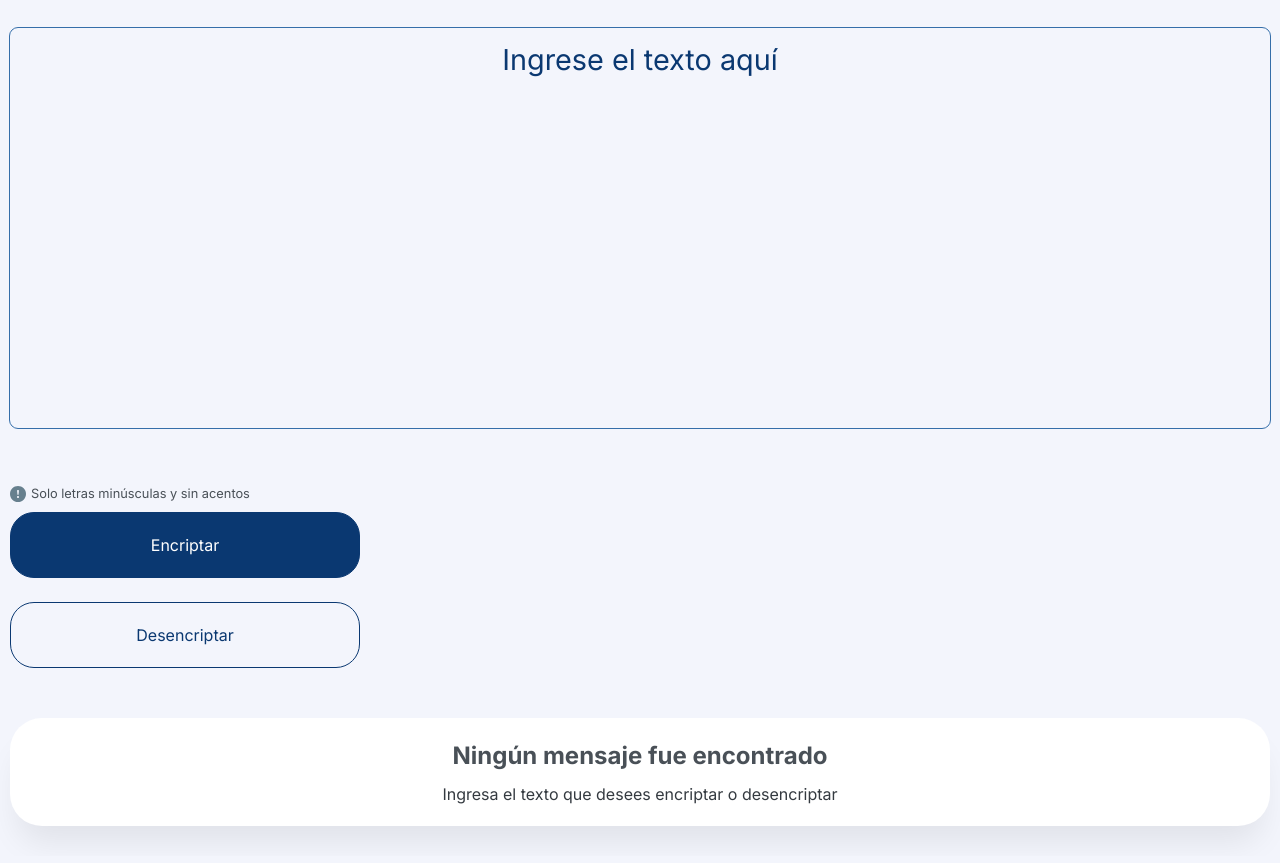
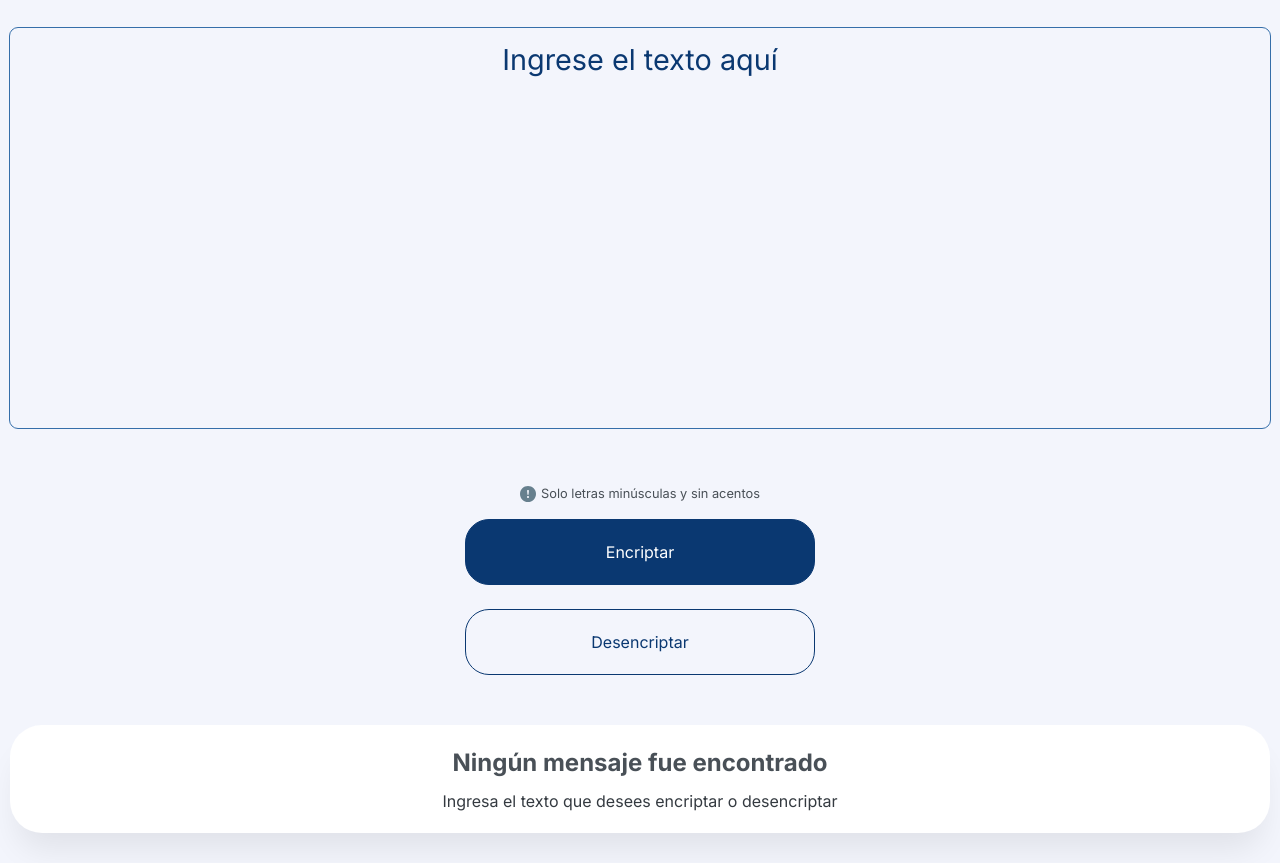
Before and after one commit to Kyokox1/encriptador_alura_challenge, a website with bundled scripts: page index.html in a window 1280 px wide. Shown: the part 82-945 px from the top of the page. Built offline with nearby package versions, Linux system fonts and the light colour scheme.

Commit message:
Add responsive styles for tablet

```diff
--- a/index.html
+++ b/index.html
@@ -14,6 +14,8 @@
 		<link rel="stylesheet" href="./styles/reset.css" />
 		<link rel="stylesheet" href="./styles/theme.css" />
 		<link rel="stylesheet" href="./styles/mobile.css" />
+		<link rel="stylesheet" href="./styles/tablet.css" />
+		<link rel="stylesheet" href="./styles/desktop.css" />
 	</head>
 	<body>
 		<!-- ? header -->
@@ -64,12 +66,14 @@
 
 					Solo letras minúsculas y sin acentos
 				</p>
+				<div>
 					<button id="encrypt-button" class="buttons buttons-blue">
 						Encriptar
 					</button>
 					<button id="decrypt-button" class="buttons">
 						Desencriptar
 					</button>
+				</div>
 			</section>
 			<!-- ? output text -->
 			<section id="output-container" class="output__container">
--- a/styles/mobile.css
+++ b/styles/mobile.css
@@ -35,9 +35,10 @@ main {
 }
 
 /** buttons section */
-.buttons__container {
+.buttons__container > div {
 	display: flex;
 	flex-direction: column;
+	align-items: center;
 	gap: 24px;
 }
 
@@ -45,7 +46,7 @@ main {
 	display: flex;
 	align-items: center;
 	gap: 5px;
-	margin-bottom: -15px;
+	margin-bottom: 16px;
 	font-size: 0.8rem;
 	color: var(--gray-400);
 }
@@ -89,6 +90,7 @@ main {
 .output__container__div {
 	display: flex;
 	flex-direction: column;
+	align-items: center;
 	gap: 8px;
 }
 
@@ -99,6 +101,7 @@ main {
 }
 
 #result-message {
+	width: 100%;
 	max-height: 80vh;
 	overflow: auto;
 	font-size: 1.7rem;
@@ -127,3 +130,9 @@ main {
 	opacity: 0;
 	transition: 0.5s all ease;
 }
+
+@media (min-width: 425px) {
+	.buttons__container__caution {
+		justify-content: center;
+	}
+}
```
Lines whose indentation alone changed are shown as unchanged.
